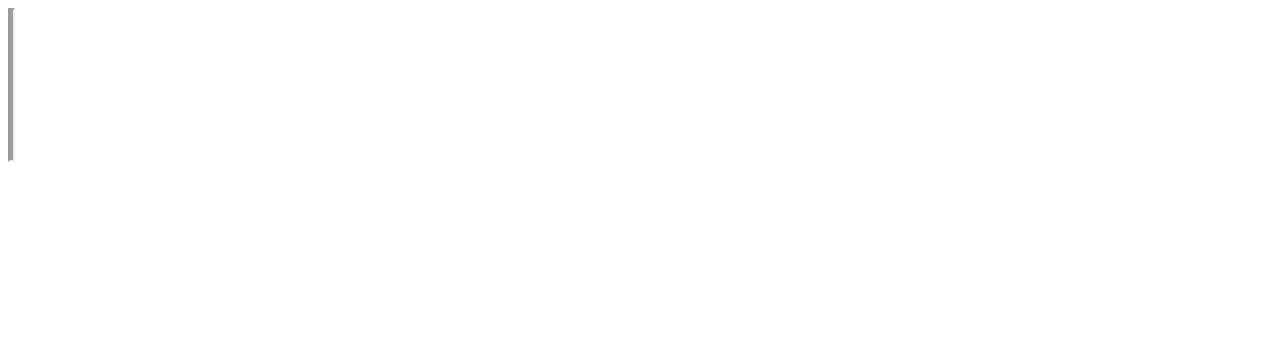
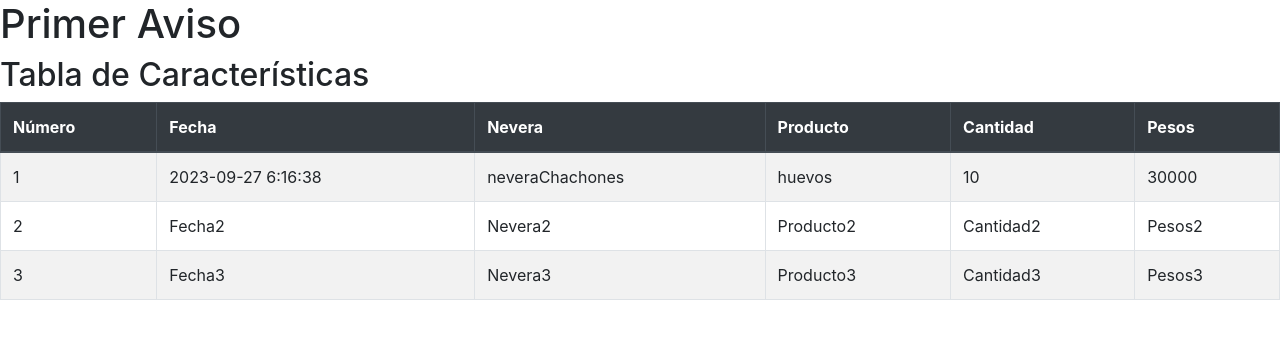
Before and after one commit to Sebastian-FRG/Sebastian-FRG.github.io, a plain HTML site: page index.html in a window 1280 px wide. Drawn offline with nearby package versions, Linux system fonts and the light colour scheme; grey boxes are pictures that could not be loaded.

Commit message:
Update index.html

```diff
--- a/index.html
+++ b/index.html
@@ -1,12 +1,53 @@
 <!DOCTYPE html>
 <html>
-<head>
-    <!-- Tus metadatos y encabezado aquí -->
-</head>
-<body>
-    <!-- Contenido existente de tu página -->
 
-    <!-- Tu iframe embebido -->
-    <iframe src="https://docs.google.com/spreadsheets/d/e/2PACX-1vQUQVJCJmonaWMDYoH7bXN5eaeGy5CiiQwaqeLOzn24Yptb9IP9VfWwJEGZLAA9_qB6Xu97pJ1BlX2k/pubhtml?widget=true&amp;headers=false" width="2.5"></iframe>
-</body>
-</html>
+  <head>
+    <link rel="stylesheet" href="https://maxcdn.bootstrapcdn.com/bootstrap/4.5.2/css/bootstrap.min.css">
+    <script src="https://ajax.googleapis.com/ajax/libs/jquery/3.5.1/jquery.min.js"></script>
+    <script src="https://cdnjs.cloudflare.com/ajax/libs/popper.js/1.16.0/umd/popper.min.js"></script>
+    <script src="https://maxcdn.bootstrapcdn.com/bootstrap/4.5.2/js/bootstrap.min.js"></script>
+  </head>
+
+  <body>
+    <h1>Primer Aviso</h1>
+    <!-- Contenido de tu primer aviso aquí -->
+
+    <h2>Tabla de Características</h2>
+    <table class="table table-bordered table-striped">
+      <thead class="thead-dark">
+        <tr>
+          <th>Número</th>
+          <th>Fecha</th>
+          <th>Nevera</th>
+          <th>Producto</th>
+          <th>Cantidad</th>
+          <th>Pesos</th>
+        </tr>
+      </thead>
+      <tbody>
+        <tr>
+          <td>1</td>
+          <td>2023-09-27 6:16:38</td>
+          <td>neveraChachones</td>
+          <td>huevos</td>
+          <td>10</td>
+          <td>30000</td>
+        </tr>
+        <tr>
+          <td>2</td>
+          <td>Fecha2</td>
+          <td>Nevera2</td>
+          <td>Producto2</td>
+          <td>Cantidad2</td>
+          <td>Pesos2</td>
+        </tr>
+        <tr>
+          <td>3</td>
+          <td>Fecha3</td>
+          <td>Nevera3</td>
+          <td>Producto3</td>
+          <td>Cantidad3</td>
+          <td>Pesos3</td>
+        </tr>
+      </tbody>
+    </table>
```
